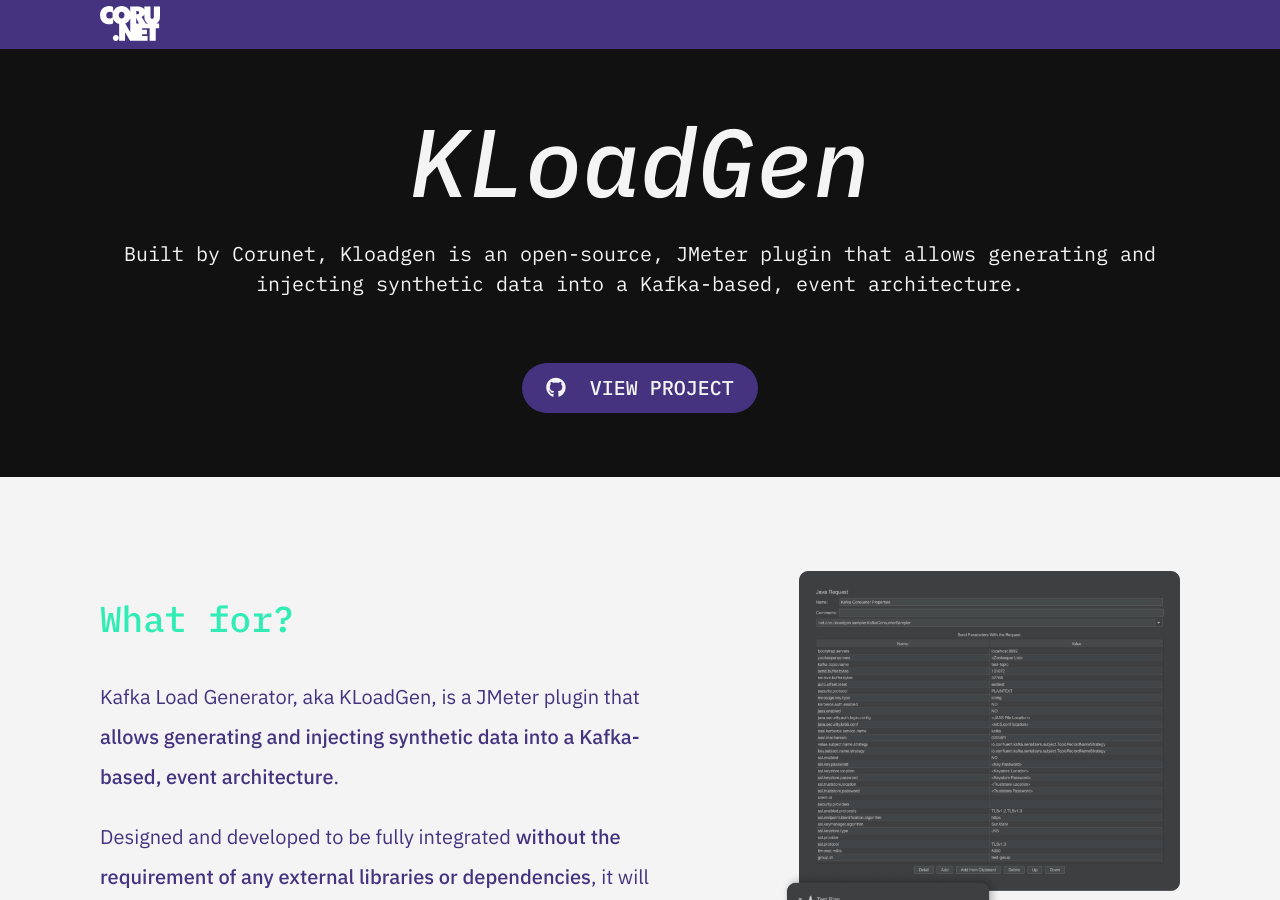
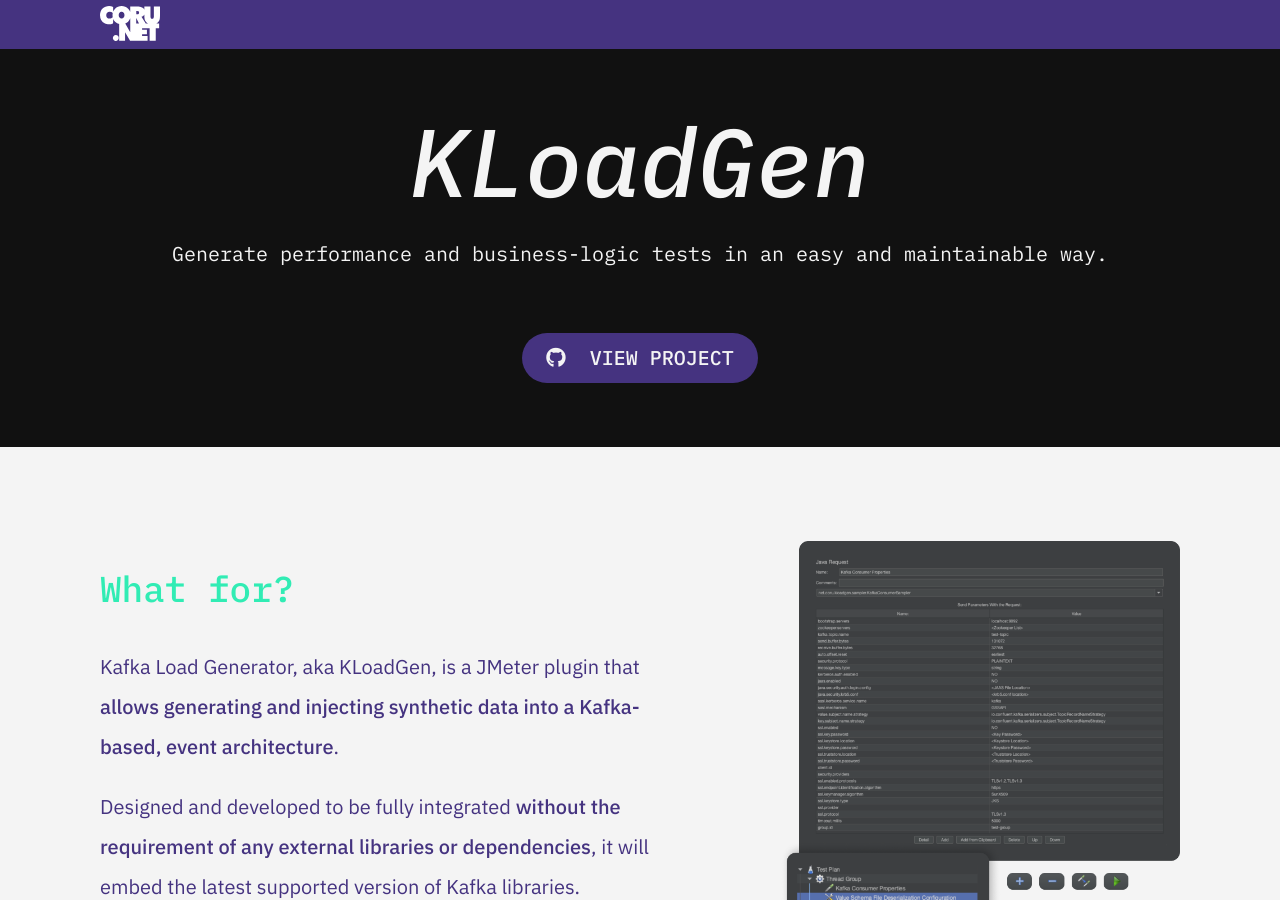
Before and after one commit to sngular/kloadgen, a Jekyll site: the page built from index.md, in a window 1280 px wide and 900 px high. Built offline with Jekyll 4.4.1, drawn with Linux system fonts in a browser that asks for light colours; nearby versions of some CDN libraries.

Commit message:
Header description change

```diff
--- a/_includes/header.html
+++ b/_includes/header.html
@@ -1,7 +1,7 @@
 <header class="header">
     <div class="wrapper">
       <h1 class="title">KLoadGen</h1>
-      <h2 class="description">{{ page.description | default: site.description | default: site.github.project_tagline }}</h2>
+      <h2 class="description">Generate performance and business-logic tests in an easy and maintainable way.</h2>
       <div class="view-on-github">
         <a class="button" href="{{ site.github.repository_url }}">
           <i class="fab fa-github img"></i>
```
